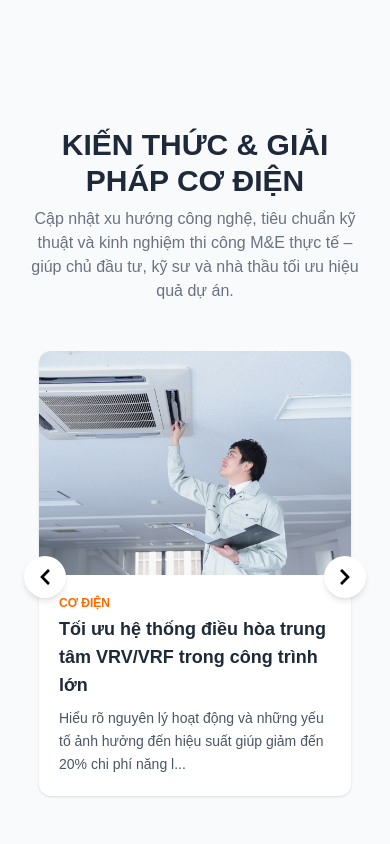
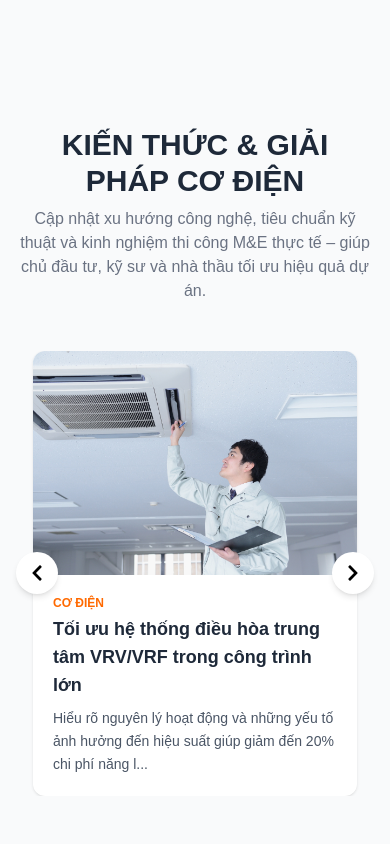
Before and after one commit to truongcaophuc/viettop, a Next.js app: page / in a window 390 px wide. Shown: the part 9720-10564 px from the top of the page. Built offline with nearby package versions, Linux system fonts and the light colour scheme.

Commit message:
bảng mobile update2

```diff
--- a/src/components/home/ArticleSlider.tsx
+++ b/src/components/home/ArticleSlider.tsx
@@ -72,6 +72,7 @@ export default function ArticleSlider() {
     },
   ];
 
+  // ✅ FIX: bỏ centerMode & set width full trên mobile
   const settings = {
     dots: false,
     infinite: true,
@@ -82,20 +83,11 @@ export default function ArticleSlider() {
     nextArrow: <NextArrow />,
     prevArrow: <PrevArrow />,
     responsive: [
+      { breakpoint: 1536, settings: { slidesToShow: 4 } },
+      { breakpoint: 1280, settings: { slidesToShow: 3 } },
+      { breakpoint: 1024, settings: { slidesToShow: 2 } },
       {
-      breakpoint: 1536,
-      settings: { slidesToShow: 4, slidesToScroll: 1 },
-    },
-    {
-      breakpoint: 1280,
-      settings: { slidesToShow: 3, slidesToScroll: 1 },
-    },
-    {
-      breakpoint: 1024,
-      settings: { slidesToShow: 2, slidesToScroll: 1 },
-    },
-    {
-      breakpoint: 768, // Tablet hoặc điện thoại ngang
+        breakpoint: 768,
         settings: {
           slidesToShow: 1,
           slidesToScroll: 1,
@@ -104,7 +96,7 @@ export default function ArticleSlider() {
         },
       },
       {
-      breakpoint: 480, // Điện thoại nhỏ
+        breakpoint: 480,
         settings: {
           slidesToShow: 1,
           slidesToScroll: 1,
@@ -115,16 +107,15 @@ export default function ArticleSlider() {
     ],
   };
 
-
   return (
     <section className="bg-gray-50 py-20 relative">
-      <div className="max-w-[90rem] mx-auto px-6 relative">
+      <div className="max-w-[90rem] mx-auto px-4 sm:px-6 relative">
         <motion.h2
           className="text-3xl md:text-4xl font-bold text-gray-800 mb-12 text-center"
-          initial={{ opacity: 0.5, y: 80 }}
+          initial={{ opacity: 0, y: 50 }}
           whileInView={{ opacity: 1, y: 0 }}
           viewport={{ once: true }}
-          transition={{ duration: 0.7 }}
+          transition={{ duration: 0.6 }}
         >
           KIẾN THỨC & GIẢI PHÁP CƠ ĐIỆN
           <p className="text-gray-500 text-base mt-2 font-normal max-w-2xl mx-auto">
@@ -139,13 +130,13 @@ export default function ArticleSlider() {
             {articles.map((article) => (
               <div key={article.id} className="px-3 md:px-4">
                 <motion.div
-                  className="overflow-hidden hover:scale-105 transition-all duration-500 bg-white rounded-xl shadow-sm"
-                  initial={{ opacity: 0, y: 100 }}
+                  className="overflow-hidden hover:scale-105 transition-all duration-500 bg-white rounded-xl shadow-sm flex flex-col h-full"
+                  initial={{ opacity: 0, y: 80 }}
                   whileInView={{ opacity: 1, y: 0 }}
                   viewport={{ once: true }}
-                  transition={{ duration: 0.8, ease: "easeOut" }}
+                  transition={{ duration: 0.7 }}
                 >
-                  <div className="relative w-full h-56 sm:h-64 md:h-72 lg:h-60 xl:h-64">
+                  <div className="relative w-full h-56 sm:h-64 md:h-72 lg:h-60 xl:h-64 flex-shrink-0">
                     <Image
                       src={article.image}
                       alt={article.title}
@@ -153,7 +144,7 @@ export default function ArticleSlider() {
                       className="object-cover transition-transform duration-700 ease-in-out hover:scale-110"
                     />
                   </div>
-                  <div className="p-5">
+                  <div className="p-5 flex flex-col flex-grow">
                     <p className="text-xs text-orange-500 font-semibold mb-1 uppercase">
                       {article.category}
                     </p>
@@ -171,41 +162,33 @@ export default function ArticleSlider() {
             ))}
           </Slider>
 
+          {/* ✅ CSS FIX: ép chiều rộng slide full + không co */}
           <style jsx global>{`
+            .article-slider .slick-slide {
+              display: flex !important;
+              justify-content: center;
+              align-items: stretch;
+            }
+            .article-slider .slick-slide > div {
+              width: 100% !important;
+              max-width: 100% !important;
+              display: flex;
+            }
+            .article-slider .slick-list {
+              overflow: hidden;
+            }
+            @media (max-width: 768px) {
               .article-slider .slick-slide {
                 padding: 0 5px;
               }
-            .article-slider .slick-list {
-              margin: 0 -5px;
+              .article-slider .slick-slide > div {
+                width: 100% !important;
               }
-            .article-slider .slick-slide:focus {
-              outline: none;
-            }
-            @media (max-width: 768px) {
-              .article-slider .slick-slide {
-                padding: 0 3px;
+              .article-slider .slick-track {
+                display: flex !important;
+                gap: 0;
               }
             }
-              .article-slider .slick-slide {
-              display: flex !important;
-              justify-content: center;
-            }
-
-            .article-slider .slick-slide > div {
-              width: 100%;
-              max-width: 100%;
-            }
-
-            @media (max-width: 768px) {
-              .article-slider .slick-slide > div {
-                width: 100% !important;
-                max-width: 100% !important;
-              }
-              .article-slider .slick-list {
-                margin: 0;
-              }
-            }
-
           `}</style>
         </div>
       </div>
```
Lines whose indentation alone changed are shown as unchanged.
